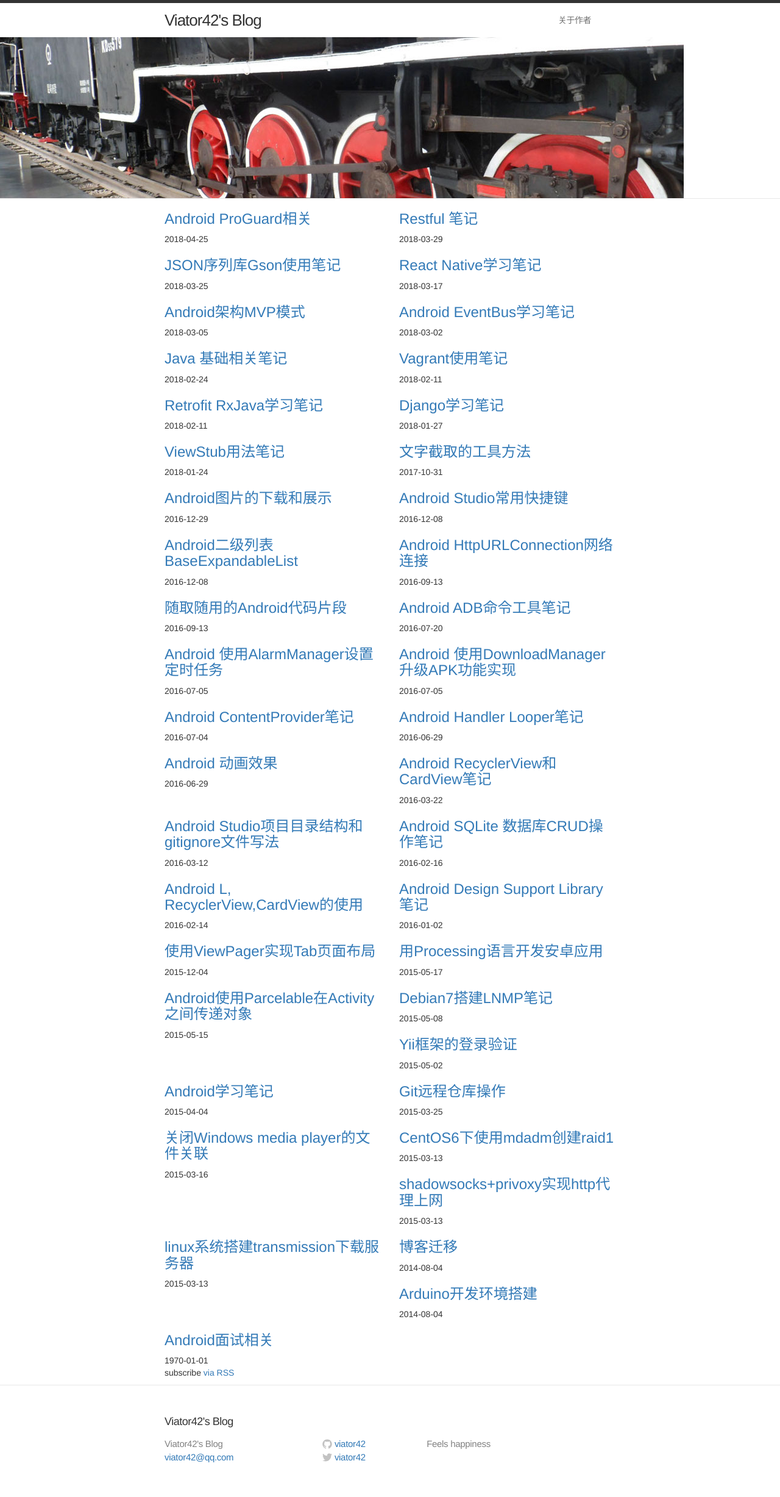
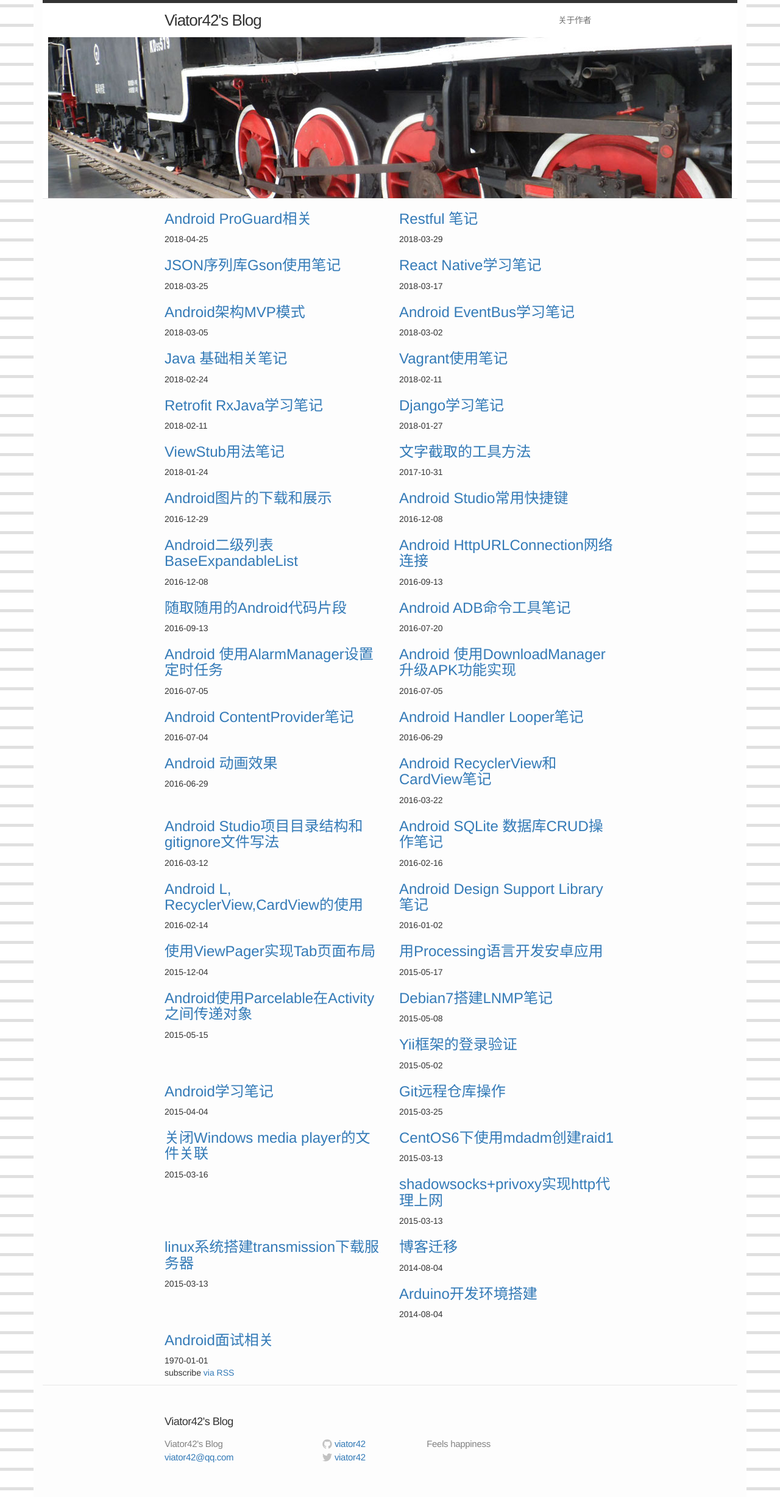
Before and after one commit to viator42/viator42.github.io, a Jekyll site: the page built from index.html, in a window 1280 px wide. Shown: the whole page at 61% size. Built offline with Jekyll 4.4.1, drawn with Linux system fonts in a browser that asks for light colours.

Commit message:
update layout

```diff
--- a/_includes/header.html
+++ b/_includes/header.html
@@ -25,6 +25,6 @@
 
   </div>
   <div class="banner">
-    <img class="img-responsive" src="/static/images/banner.jpg">
+    <img src="/static/images/banner.jpg">
   </div>
 </header>
--- a/_layouts/default.html
+++ b/_layouts/default.html
@@ -4,16 +4,15 @@
   {% include head.html %}
 
     <body>
+      <div class="container">
+      {% include header.html %}
 
-    {% include header.html %}
-
-    <div class="container">
       <div class="wrap">
       {{ content }}
       </div>
+
+      {% include footer.html %}
     </div>
-
-    {% include footer.html %}
 
     </body>
 </html>
--- a/css/main.css
+++ b/css/main.css
@@ -13,7 +13,7 @@ body {
   font-size: 16px;
   line-height: 1.5;
   font-weight: 300;
-  background-color: #fdfdfd;
+  background-image: url(/static/images/back.png);
 }
 
 .banner {
@@ -82,6 +82,7 @@ a:visited { color: #205caa; }
 .site-footer {
   border-top: 1px solid #e8e8e8;
   padding: 30px 0;
+  background-color: #fdfdfd;
 }
 
 .footer-heading {
@@ -411,3 +412,7 @@ a:visited { color: #205caa; }
     margin: 0 0 15px; }
 
 }
+
+.container {
+  background-color: #fdfdfd;
+}
```
Also changed, not shown: static/images/back.png (added).
